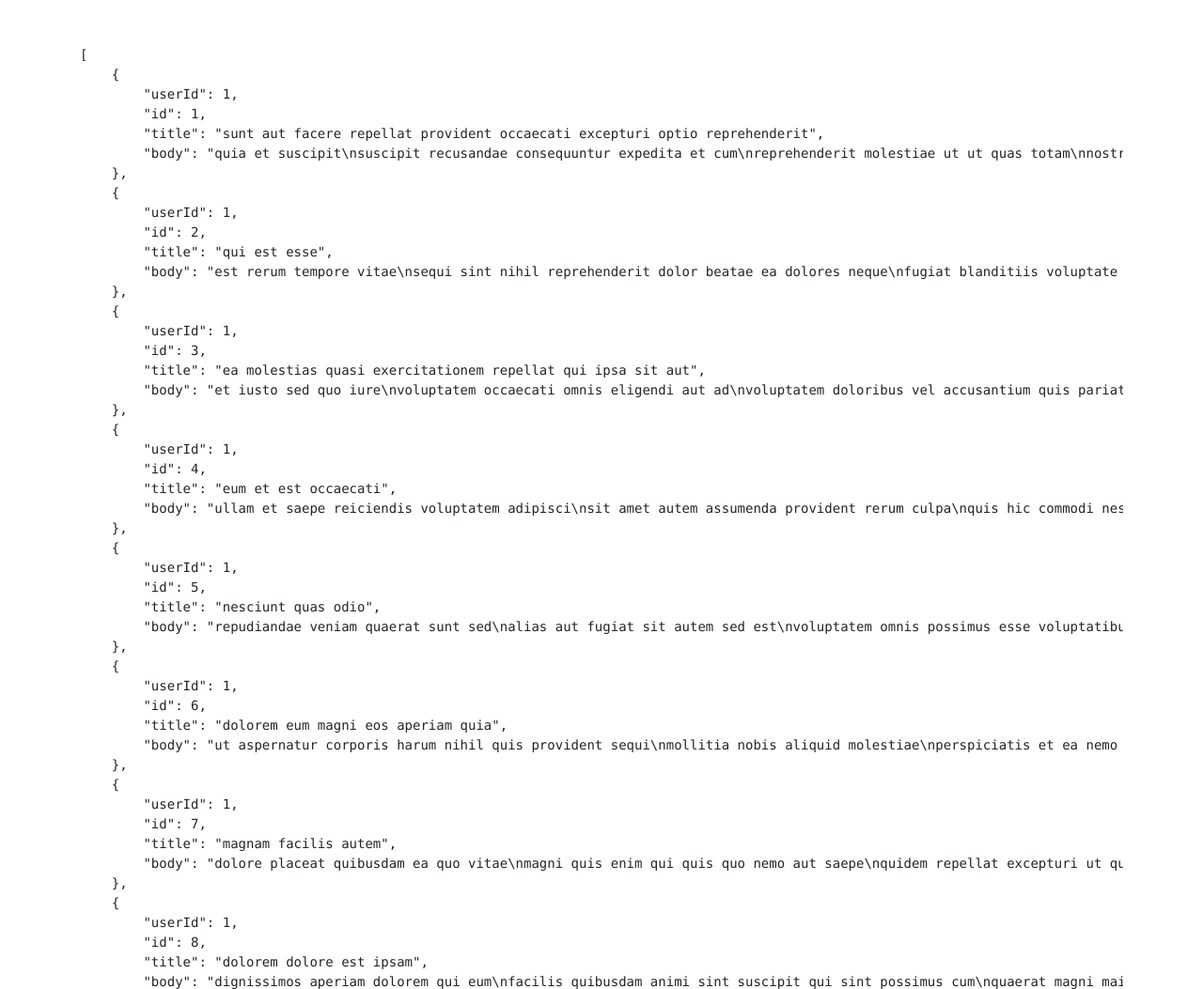
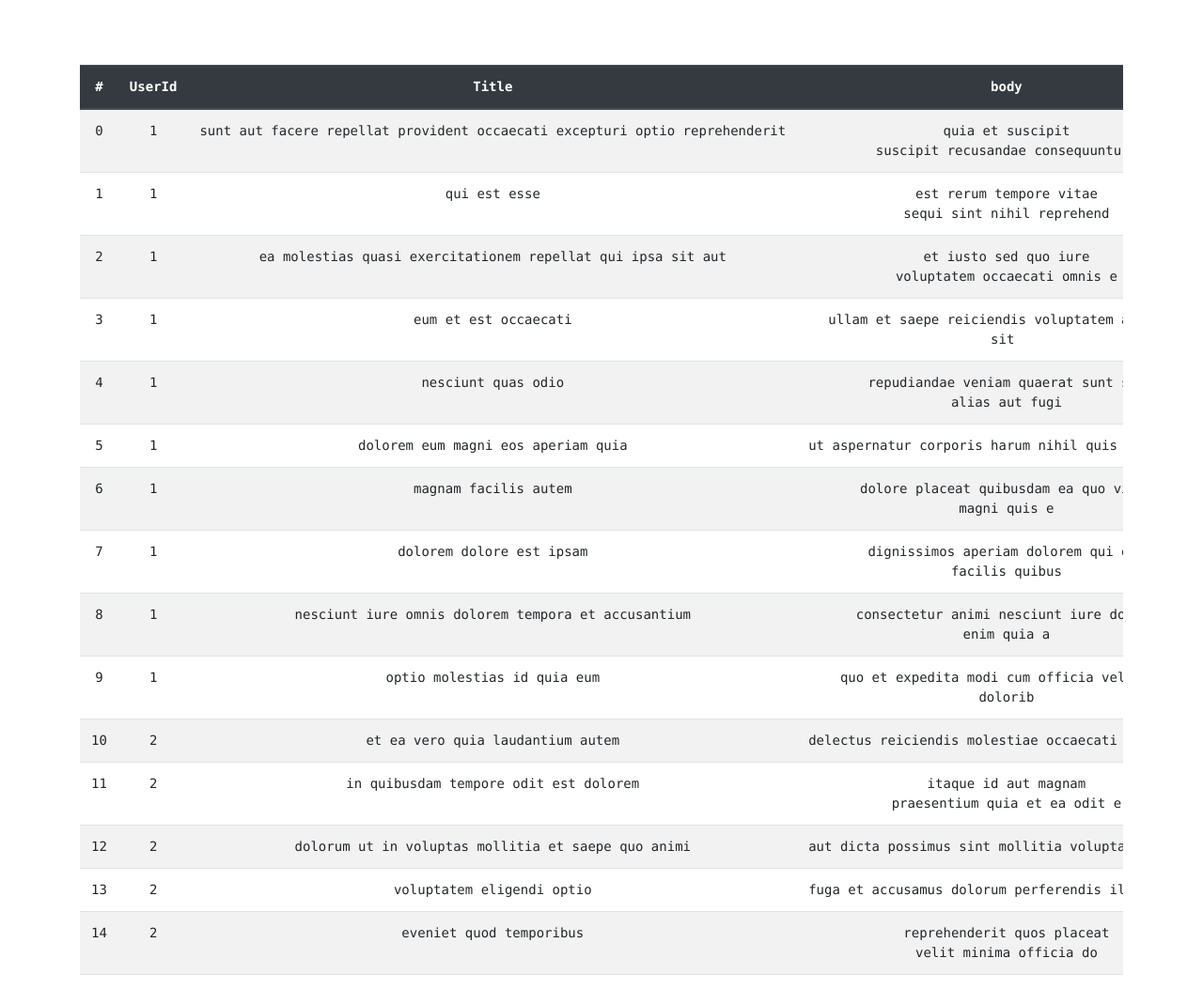
Before and after one commit to MuhammadHamdy77/save-json-to-excel, a plain HTML site: page index.html in a window 1280 px wide. Shown: the top 1053 px of the page at 94% size. Drawn offline with nearby package versions, Linux system fonts and the light colour scheme.

Commit message:
update design data

```diff
--- a/index.html
+++ b/index.html
@@ -11,7 +11,21 @@
 
 
 <div class="container my-5">
-    <pre id="jsonExcel"></pre>
+    <pre id="">
+        <table class="table table-striped text-center">
+            <thead class="thead-dark">
+              <tr>
+                <th scope="col">#</th>
+                <th scope="col">UserId</th>
+                <th scope="col">Title</th>
+                <th scope="col">body</th>
+              </tr>
+            </thead>
+            <tbody id="jsonExcel">
+
+            </tbody>
+          </table>
+    </pre>
     <button class="btn btn-outline-danger"  id="btnSaveExcel" onclick="downloadExcel()" >Save To Excel</button>
 </div>
 
--- a/js/main.js
+++ b/js/main.js
@@ -137,7 +137,29 @@ const data = [
     }
     ]
 
-    jsonExcel.innerHTML = JSON.stringify(data , undefined , 4)
+// jsonExcel.innerHTML = JSON.stringify(data , undefined , 4)
+
+// Display Data
+
+function displayData() {
+
+    let temp = ''
+    for(let i  = 0 ; i < data.length ; i++){
+
+        temp += `
+        <tr>
+        <td>${i}</td>
+        <td>${data[i].userId}</td>
+        <td>${data[i].title}</td>
+        <td>${data[i].body.slice(0,50)}</td>
+      </tr>`
+      jsonExcel.innerHTML = temp
+
+    }
+  }
+
+  displayData()
+
 const excelType = 'application/vnd.openxmlformats-officedocument.spreadsheetml.sheet;charset=UTF-8';
 const excelExtension = '.xlsx';
 
```
